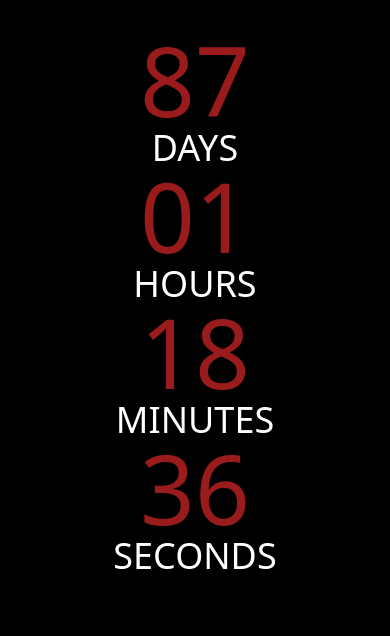
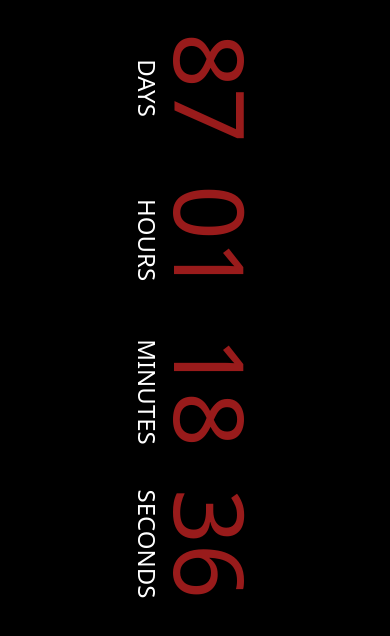
Before and after one commit to matherique/vamos-morar-juntos, a Next.js app: page / in a window 390 px wide. Shown: the top 636 px of the page. Built offline with nearby package versions, Linux system fonts and the light colour scheme.

Commit message:
feat: move numbers to component and rotate in mobile view

```diff
--- a/src/pages/index.tsx
+++ b/src/pages/index.tsx
@@ -13,14 +13,13 @@ type Props = {
   s: number
 }
 
-export const getStaticProps: GetServerSideProps<Props> = async () => {
-  const now = dayjs()
-  const [d, h, m, s] = counter(now, target)
+function ClockNumber({ value, label }: { value: number, label: string }) {
+  return <div className="flex flex-col text-center max-sm:rotate-90 max-sm:my-6">
+    <span className="text-red-800 lg:text-9xl text-8xl">{String(value).padStart(2, '0')}</span>
+    <span className="text-white uppercase lg:text-5xl text-2xl">{label}</span>
+  </div>
+}
 
-  return {
-    props: { d, h, m, s },
-  }
-}
 
 export default function Home({ d, h, m, s }: Props) {
   const [days, setDays] = useState(d)
@@ -44,24 +43,21 @@ export default function Home({ d, h, m, s }: Props) {
 
   return (
     <div className="w-full h-screen bg-black flex justify-center ">
-      <div className="lg:flex flex-row lg:gap-24 lg:mt-32 mt-8">
-        <div className="flex flex-col text-center">
-          <span className="text-red-800 lg:text-9xl text-8xl">{String(days).padStart(2, '0')}</span>
-          <span className="text-white uppercase lg:text-5xl text-4xl">Days</span>
-        </div>
-        <div className="flex flex-col text-center">
-          <span className="text-red-800 lg:text-9xl text-8xl">{String(hours).padStart(2, '0')}</span>
-          <span className="text-white uppercase lg:text-5xl text-4xl">Hours</span>
-        </div>
-        <div className="flex flex-col text-center">
-          <span className="text-red-800 lg:text-9xl text-8xl">{String(minutes).padStart(2, '0')}</span>
-          <span className="text-white uppercase lg:text-5xl text-4xl">Minutes</span>
-        </div>
-        <div className="flex flex-col text-center">
-          <span className="text-red-800 lg:text-9xl text-8xl">{String(seconds).padStart(2, '0')}</span>
-          < span className="text-white uppercase lg:text-5xl text-4xl"> Seconds</span>
-        </div>
+      <div className="lg:flex flex-row lg:gap-24 lg:mt-32">
+        <ClockNumber value={days} label="days" />
+        <ClockNumber value={hours} label="hours" />
+        <ClockNumber value={minutes} label="minutes" />
+        <ClockNumber value={seconds} label="seconds" />
       </div>
     </div>
   )
 }
+
+export const getStaticProps: GetServerSideProps<Props> = async () => {
+  const now = dayjs()
+  const [d, h, m, s] = counter(now, target)
+
+  return {
+    props: { d, h, m, s },
+  }
+}
```
